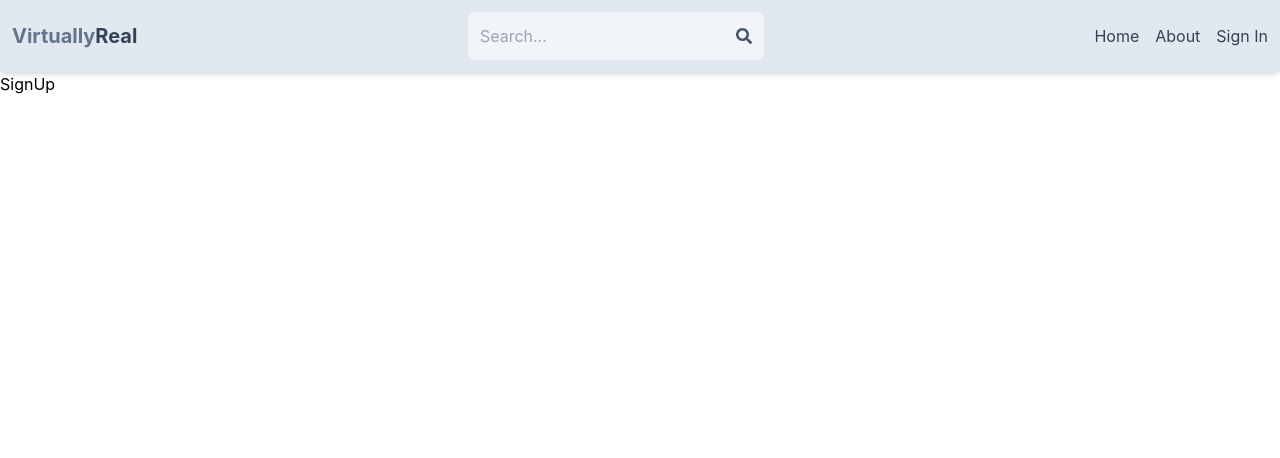
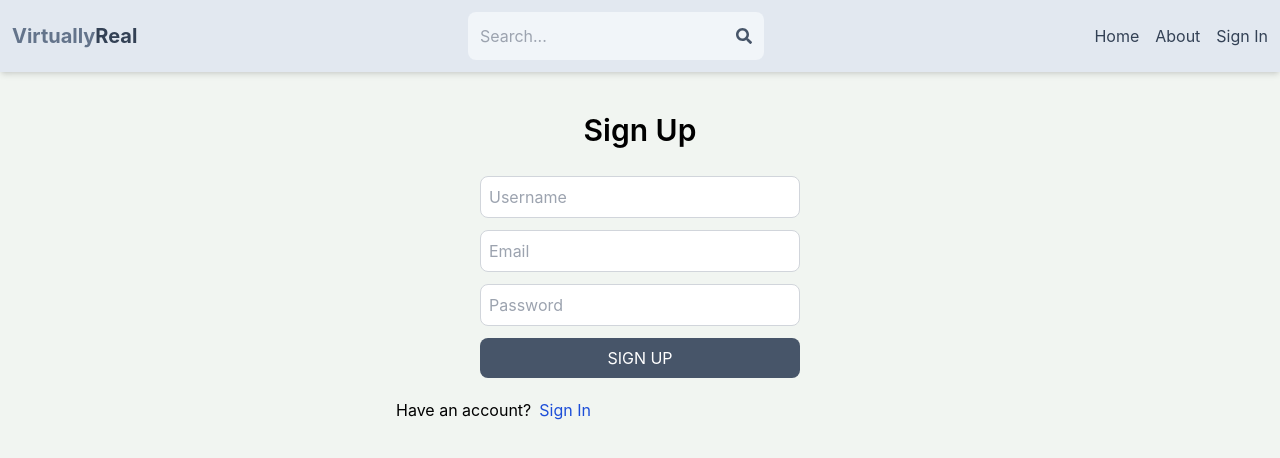
Before and after one commit to prithvi009/virtually-real, a React (Create React App) app in the folder client/: page /sign-up in a window 1280 px wide. Shown: the top 458 px of the page. Built offline with nearby package versions, Linux system fonts and the light colour scheme.

Commit message:
completed signup page

```diff
--- a/client/package.json
+++ b/client/package.json
@@ -6,6 +6,7 @@
     "@testing-library/jest-dom": "^5.17.0",
     "@testing-library/react": "^13.4.0",
     "@testing-library/user-event": "^13.5.0",
+    "http-proxy-middleware": "^2.0.6",
     "react": "^18.2.0",
     "react-dom": "^18.2.0",
     "react-router-dom": "^6.16.0",
--- a/client/src/index.css
+++ b/client/src/index.css
@@ -9,6 +9,7 @@ body {
     sans-serif;
   -webkit-font-smoothing: antialiased;
   -moz-osx-font-smoothing: grayscale;
+  background-color: rgb(241, 245, 241);
 }
 
 code {
--- a/client/src/pages/SignUp.jsx
+++ b/client/src/pages/SignUp.jsx
@@ -1,8 +1,82 @@
 import React from 'react'
+import { Link } from 'react-router-dom'
+import { useState } from 'react'
+import { useNavigate } from 'react-router-dom'
 
 const SignUp = () => {
+  const [formData, setFormData] = useState({})
+  const [error, setError] = useState(null)
+  const [loading, setLoading] = useState(false)
+  const navigate = useNavigate()
+  const handlechange = (e) => {
+    setFormData({
+      ...formData,
+      [e.target.id]: e.target.value
+    })
+  }
+
+  const handleSubmit = async(e) => {
+    e.preventDefault();
+    try{
+      setLoading(true)
+      const res = await fetch('http://localhost:8080/api/auth/signup', {
+        method: 'POST',
+        headers: {
+          'Content-Type': 'application/json'
+        },
+        body: JSON.stringify(formData)
+      })
+
+      const data = await res.json()
+      setLoading(false)
+      if(data.success === false){
+        setError(data.message)
+        return
+      }
+      navigate('/sign-in')
+      console.log(data)
+    }
+    catch(err){
+      setLoading(false)
+      console.log(err)
+    }
+
+
+  }
+
+
   return (
-    <div>SignUp</div>
+    <div className='p-3 max-w-lg mx-auto'>
+      <h1 className='text-3xl text-center font-semibold my-7'>Sign Up</h1>
+      <form onSubmit={handleSubmit} className='flex flex-col items-center'>
+        <input type="text"
+          placeholder='Username'
+          className='border border-gray-300 p-2 rounded-lg w-80 focus:outline-none focus:ring-2 focus:ring-slate-600 focus:border-transparent' id='username'
+          onChange={handlechange}
+        />
+        <input type="email"
+          placeholder='Email'
+          className='border border-gray-300 p-2 rounded-lg w-80 focus:outline-none focus:ring-2 focus:ring-slate-600 focus:border-transparent my-3' id='email'
+          onChange={handlechange}
+        />
+        <input type="password"
+          placeholder='Password'
+          className='border border-gray-300 p-2 rounded-lg w-80 focus:outline-none focus:ring-2 focus:ring-slate-600 focus:border-transparent' id='password'
+          onChange={handlechange}
+        />
+        <button
+          className='bg-slate-600 text-white px-3 py-2 rounded-lg w-80 mt-3 hover:bg-slate-700 uppercase'
+          disabled={loading}
+        >{loading ? 'Loading...' : 'Sign up'}</button>
+      </form>
+      <div className='flex gap-2 mt-5'>
+        <p >Have an account?</p>
+        <Link to="/sign-in">
+          <span className='text-blue-700'>Sign In</span>
+        </Link>
+      </div>
+      {error && <p className='text-red-500 text-center mt-3'>{error}</p>}
+    </div>
   )
 }
 
--- /dev/null
+++ b/client/src/setupProxy.js
@@ -0,0 +1,11 @@
+import { createProxyMiddleware } from 'http-proxy-middleware';
+
+module.exports = function (app) {
+  app.use(
+    '/api', // Specify the path you want to proxy (e.g., /api)
+    createProxyMiddleware({
+      target: 'http://localhost:8080', // Specify the target server where requests should be forwarded
+      changeOrigin: true,
+    })
+  );
+};
```
Also changed, not shown: 2 other files (tests, documents, lock files or other folders).
